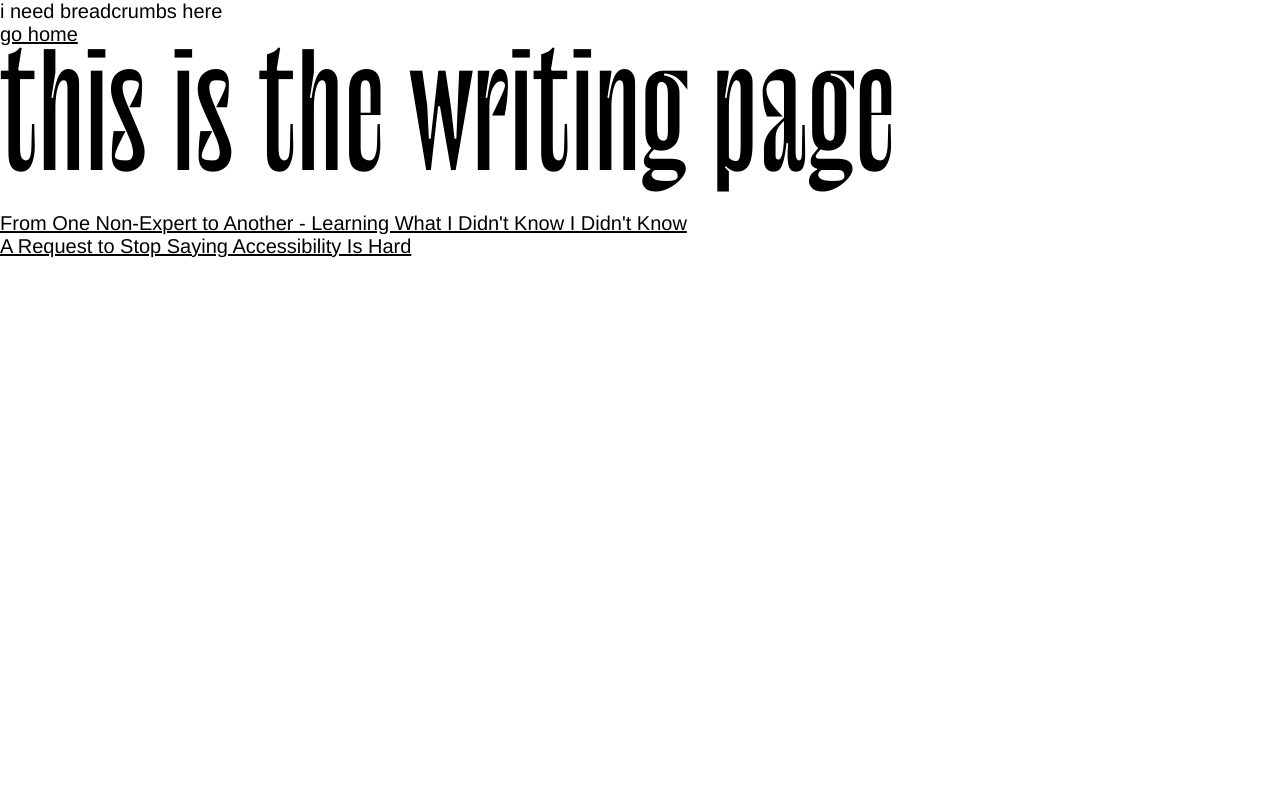
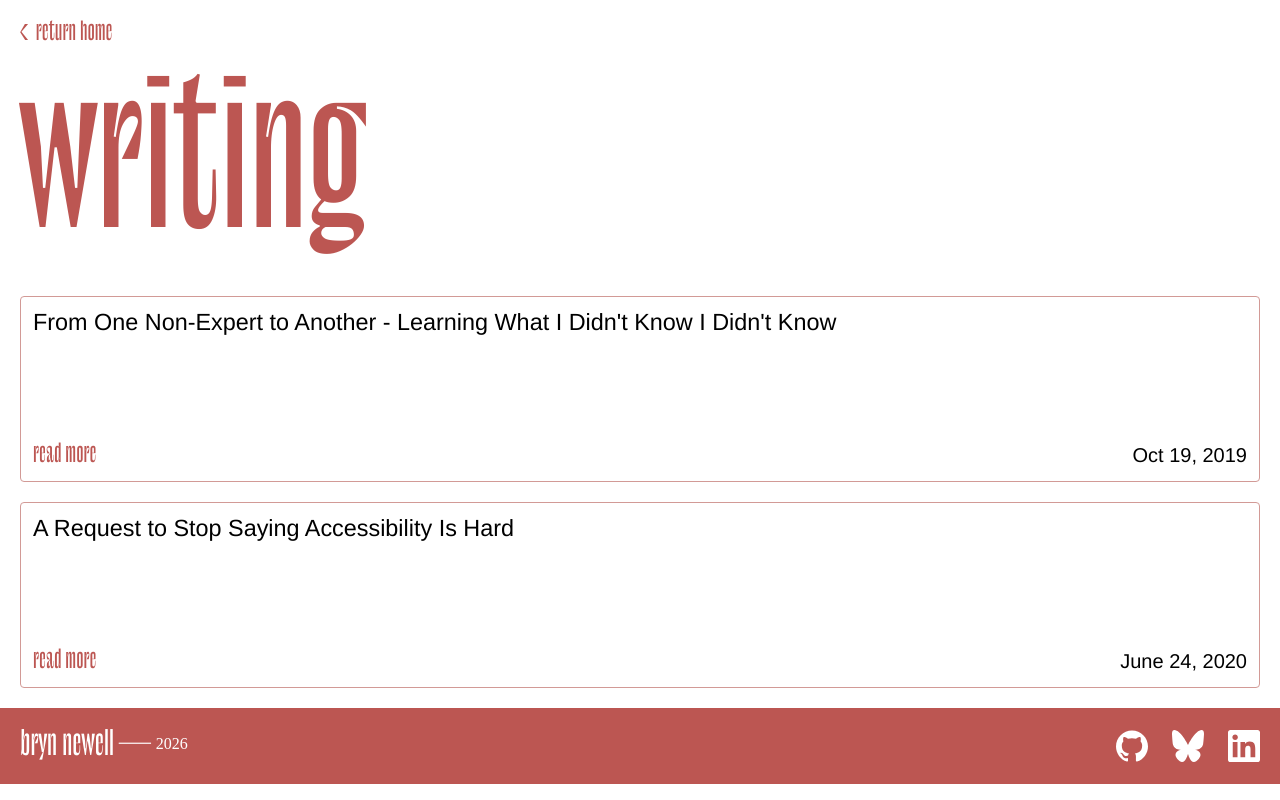
Before and after one commit to bryn-newell/vanilla-portfolio-revamp, an Eleventy site: page src/writing.njk in a window 1280 px wide. Built offline with nearby package versions, Linux system fonts and the light colour scheme; Eleventy itself is replaced by a stand-in of ours; files that its build step writes are made by us from their sources.

Commit message:
🌱 add content for the writing and inner pagess

```diff
--- a/src/_data/writings.json
+++ b/src/_data/writings.json
@@ -1,10 +1,12 @@
 [
   {
     "title": "From One Non-Expert to Another - Learning What I Didn't Know I Didn't Know",
-    "url": "non-expert"
+    "url": "non-expert",
+    "date": "Oct 19, 2019"
   },
   {
     "title": "A Request to Stop Saying Accessibility Is Hard",
-    "url": "accessibility"
+    "url": "accessibility",
+    "date": "June 24, 2020"
   }
 ]
--- a/src/writing.njk
+++ b/src/writing.njk
@@ -1,13 +1,24 @@
 ---
 layout: layout.njk
 ---
-<nav>
-  <p>i need breadcrumbs here</p>
-  <a href="/">go home</a>
-</nav>
-<h1> this is the writing page </h1>
-<ul>
-  {% for blog in writings %}
-    <li><a href="/writing/{{blog.url}}">{{ blog.title }}</a></li>
-  {% endfor %}
-</ul>
+
+<section class="writingPage">
+  <!-- to do - figure out a way to make the breadcrumbs reusable? or do we just let styling be the reusable part -->
+  <nav>
+    <a href="/" class="breadcrumb link rosegold">return home</a>
+  </nav>
+  <h2 class="writingPage__header">writing</h2>
+  <section class="cardSection">
+    {% for blog in writings %}
+    <article class="card">
+      <h3>{{ blog.title }}</h3>
+      <div class="row">
+        <a href="/writing/{{ blog.url }}" class="card__link link rosegold">read more</a>
+        <p class="card__date">{{ blog.date }}</p>
+      </div>
+    </article>
+    {% endfor %}
+  </section>
+</section>
+
+{% include 'innerPageFooter.njk' %}
```
Also changed, not shown: src/writing-inner.njk (+8 -1 lines).
